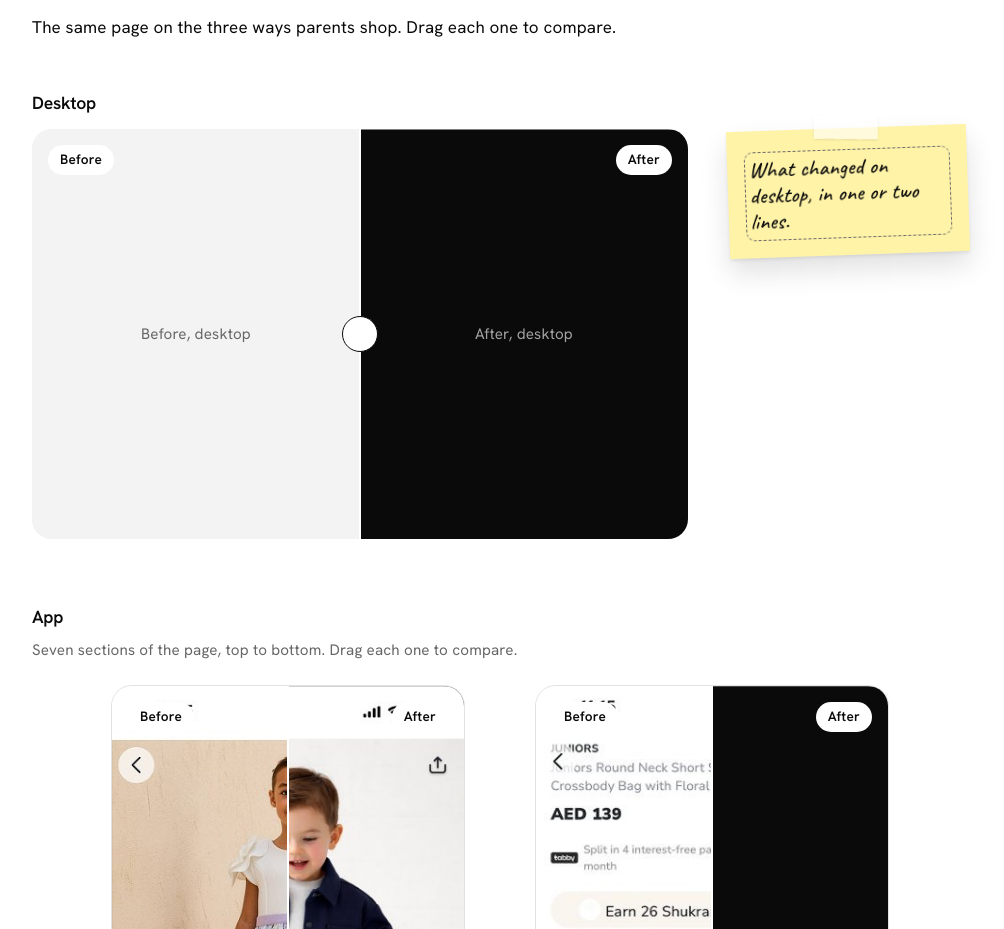
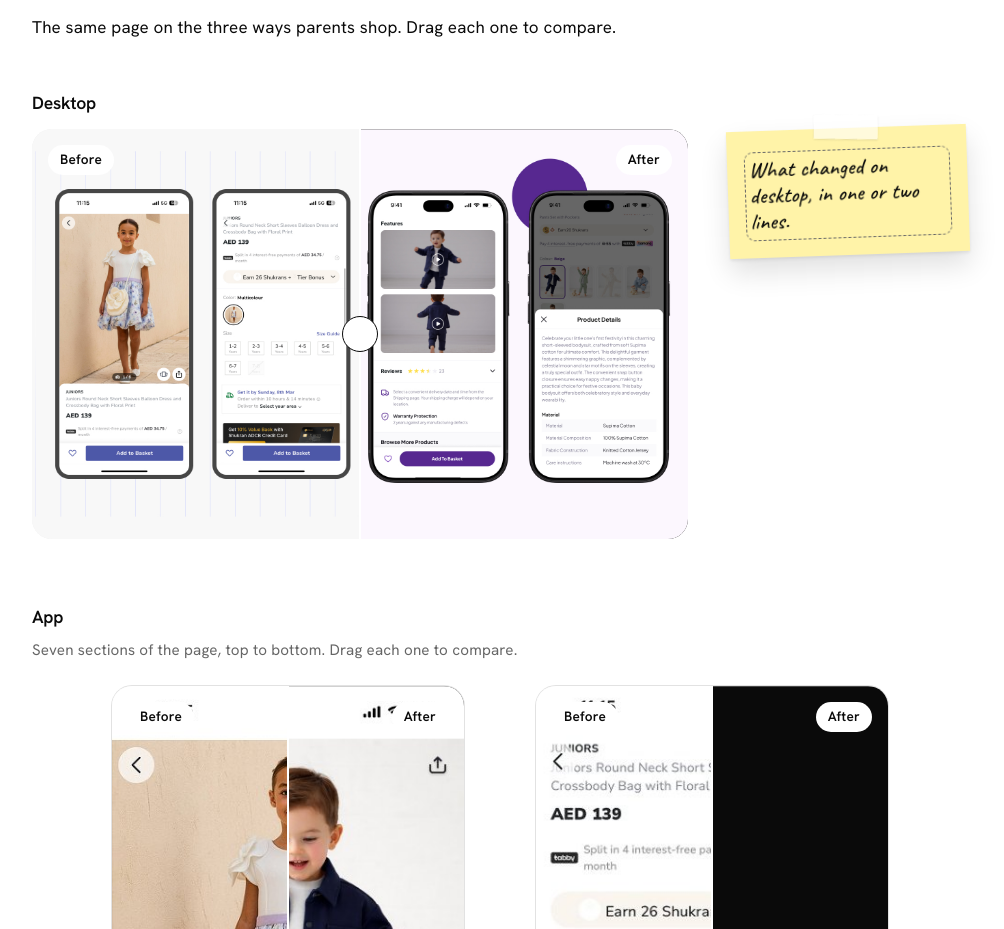
Before and after one commit to tamannasamantaray00-prog/DesignPortfolio, a plain HTML site: page case-study-babyshop.html in a window 1280 px wide. Shown: the part 5300-6229 px from the top of the page, without its empty margins (264-1268 px from the left). Drawn offline with Linux system fonts and the light colour scheme; a script that the page names is missing.

Commit message:
Update case-study-babyshop.html

```diff
--- a/case-study-babyshop.html
+++ b/case-study-babyshop.html
@@ -206,10 +206,10 @@
                   <h4 class="view-title">Desktop</h4>
                   <!-- Replace the two layers with images: images/babyshop-pdp-desktop-before.jpg and images/babyshop-pdp-desktop-after.jpg (same size for both) -->
                   <div class="compare" style="--pos:50%" data-cursor="Drag">
-                    <div class="compare-layer compare-before"><span class="compare-tag">Before</span>Before, desktop</div>
-                    <div class="compare-layer compare-after"><span class="compare-tag">After</span>After, desktop</div>
-                    <div class="compare-handle" aria-hidden="true"></div>
-                    <input class="compare-range" type="range" min="0" max="100" value="50" aria-label="Drag to compare the desktop product page before and after">
+                   <div class="compare-layer compare-before"><span class="compare-tag">Before</span><img src="images/babyshop-app-basket-before.jpg" alt="Old Babyshop basket screen" loading="lazy" decoding="async" onerror="this.remove()">Before, basket</div>
+                   <div class="compare-layer compare-after"><span class="compare-tag">After</span><img src="images/babyshop-app-basket-after.jpg" alt="New Babyshop basket screen" loading="lazy" decoding="async" onerror="this.remove()">After, basket</div>
+                   <div class="compare-handle" aria-hidden="true"></div>
+                    <input class="compare-range" type="range" aria-label="Drag to compare the desktop product page before and after">
                   </div>
                 </div>
                 <aside class="sticky-note" aria-label="Note on the desktop view">
```
